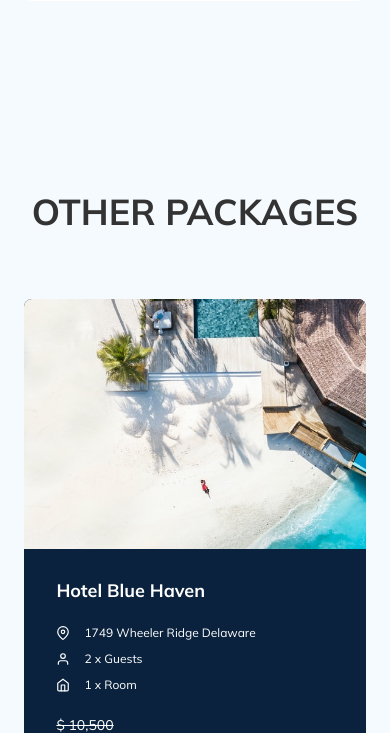
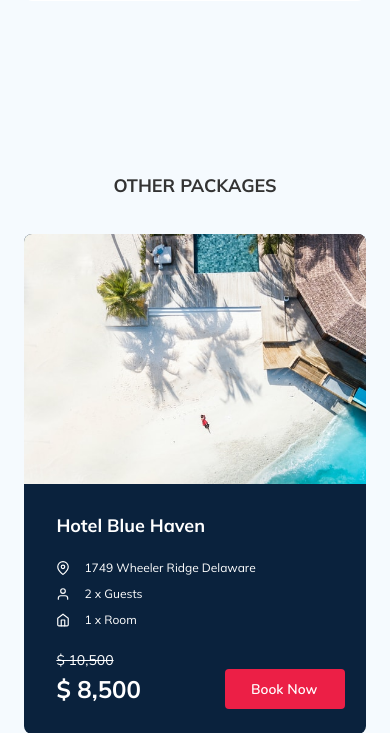
Before and after one commit to hwnd1982/tour-plan, a PHP site: page / in a window 390 px wide. Shown: the part 1807-2540 px from the top of the page. Run offline with PHP 8.4, Linux system fonts and the light colour scheme.

Commit message:
create: added adaptation for block other packages

```diff
--- a/css/style.css
+++ b/css/style.css
@@ -1572,6 +1572,11 @@ template {
     height: 1564px;
     gap: 20px;
   }
+  .other-packages__title {
+    margin-bottom: 45px;
+    font-size: 30px;
+    line-height: 38px;
+  }
   .logo-vertical {
     width: 104px;
   }
@@ -1722,6 +1727,11 @@ template {
             flex-direction: column;
     grid-column: span 1;
   }
+  .other-packages__title {
+    margin-bottom: 37px;
+    font-size: 18px;
+    line-height: 23px;
+  }
   .packag-card__img.full {
     width: 100%;
     height: 50%;
```
Also changed, not shown: sass/_media.sass (+8 -0 lines), 1 other file.
